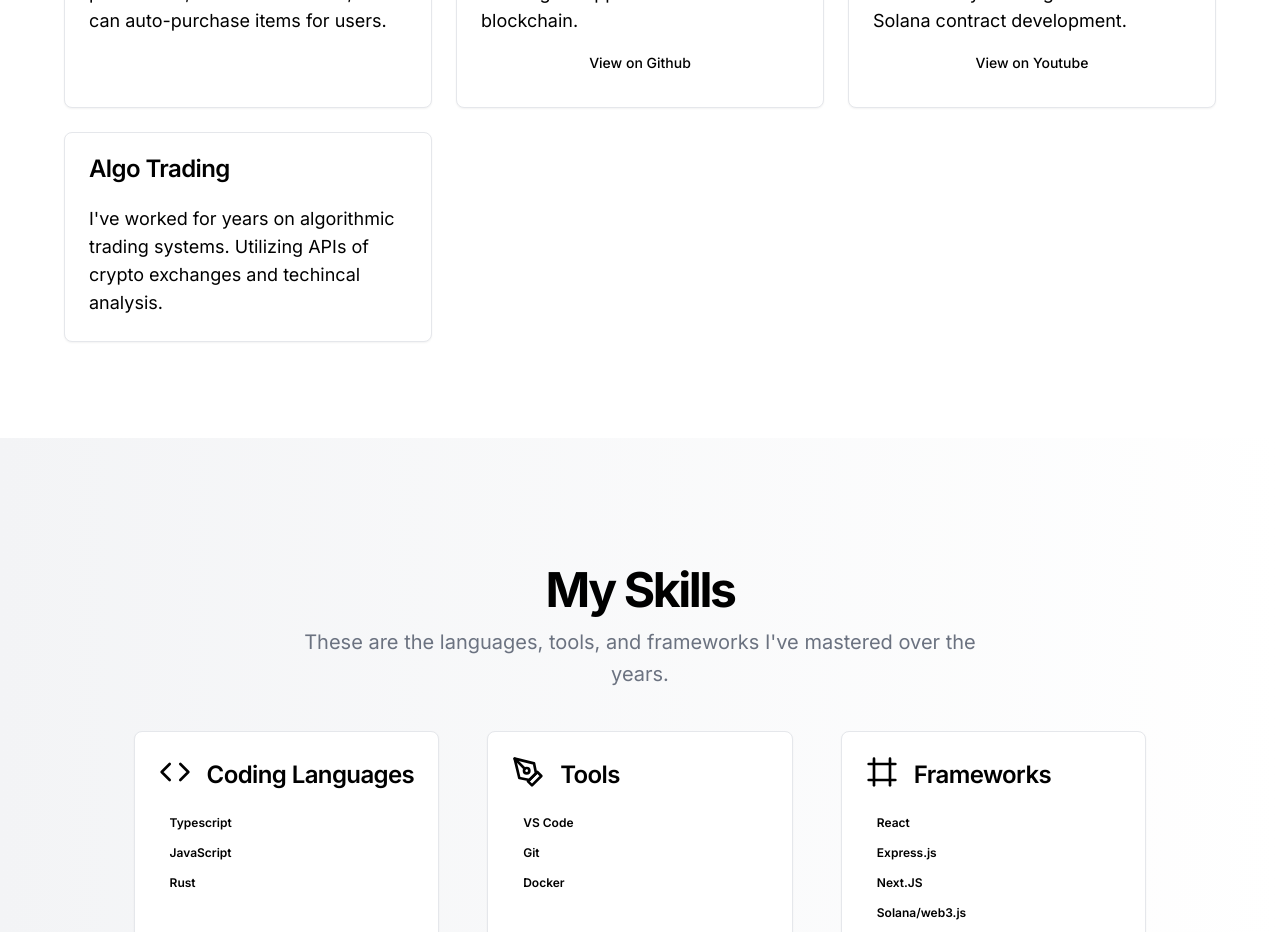
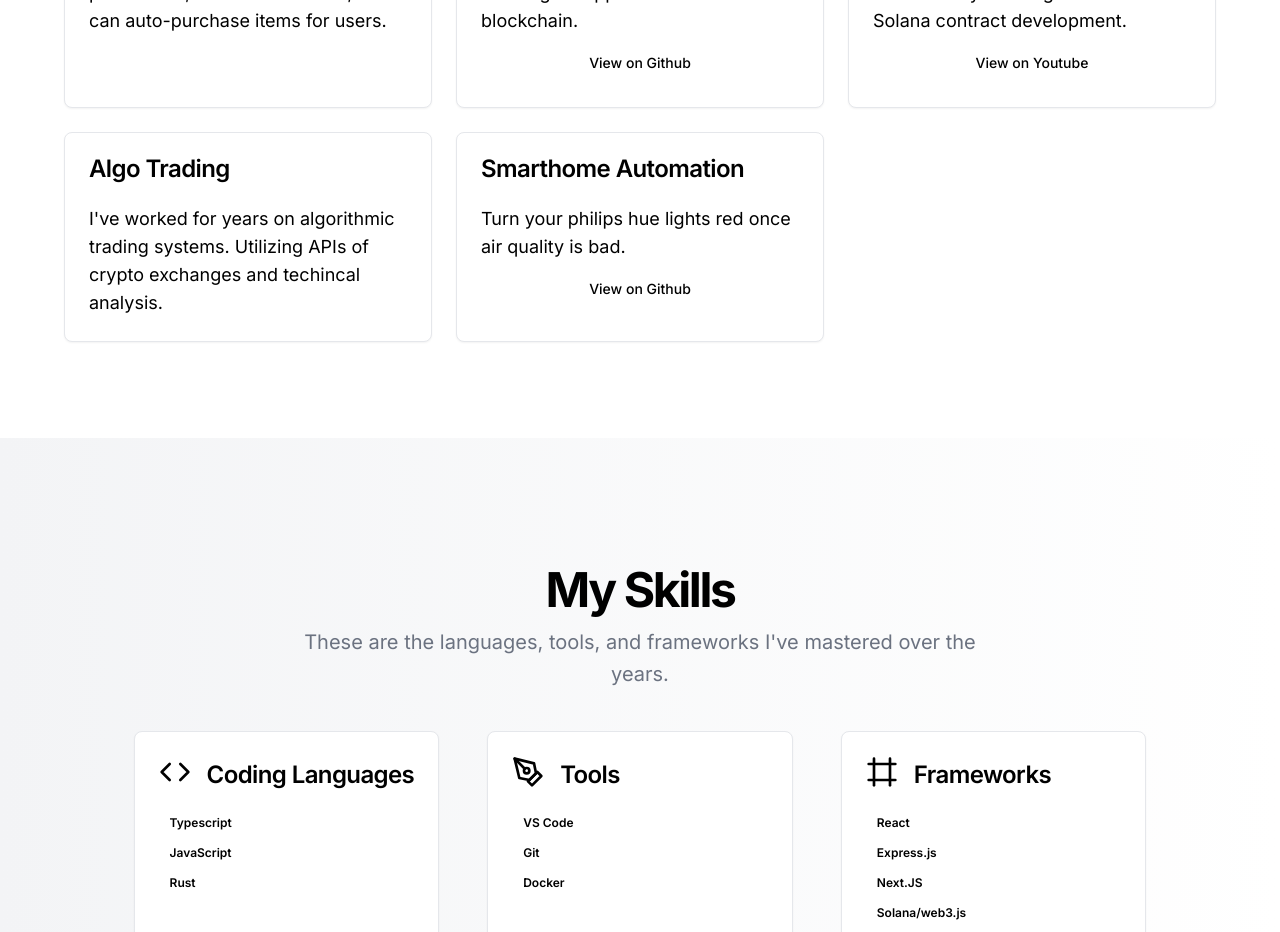
Before and after one commit to SebastianBoehler/sebastianboehler, a Next.js app: page / in a window 1280 px wide. Shown: the part 1080-2012 px from the top of the page. Built offline with nearby package versions, Linux system fonts and the light colour scheme.

Commit message:
chore: add smarthome project

```diff
--- a/src/components/projects.tsx
+++ b/src/components/projects.tsx
@@ -34,6 +34,12 @@ export function Projects() {
             title="Algo Trading"
             description="I've worked for years on algorithmic trading systems. Utilizing APIs of crypto exchanges and techincal analysis."
           />
+          <ProjectsCard
+            title="Smarthome Automation"
+            description="Turn your philips hue lights red once air quality is bad."
+            link="https://github.com/SebastianBoehler/smarthome-template"
+            linkText="View on Github"
+          />
         </div>
       </div>
     </section>
```
